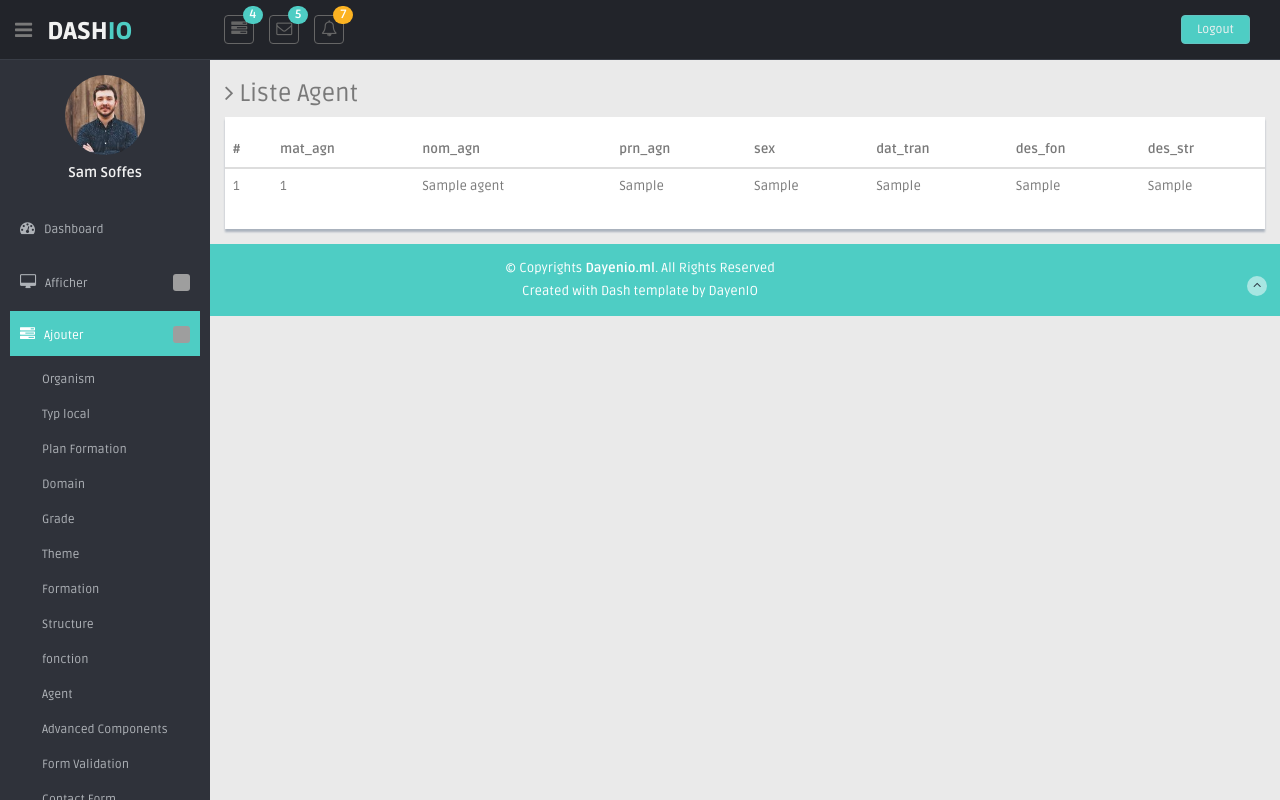
After one commit to siemah/php-admin-of-training-institute, a PHP site: page /ui/afficher-agent.php in a window 1280 px wide. The commit adds this page. Run offline with PHP 8.4, Linux system fonts and the light colour scheme; tables that the repository leaves empty hold one stand-in row (values such as "Sample post"); grey boxes are pictures that could not be loaded.

Commit message:
show a list of agents

```diff
--- /dev/null
+++ b/ui/afficher-agent.php
@@ -0,0 +1,60 @@
+<?php require './includes/header.php' ?>
+<?php
+
+// recuperer la list des domaines
+$agents = $mysql->query(
+  'SELECT `mat_agn`, `nom_agn`, `prn_agn`, `sex`, `dat_tran`, `des_fon`, `des_str`
+    FROM `Agent`, Structure, Fonction
+    WHERE
+      Agent.cod_fon = Fonction.num_fon AND
+      Agent.cod_str = Structure.cod_str'
+);
+?>
+<!-- **********************************************************************************************************************************************************
+        MAIN CONTENT
+        *********************************************************************************************************************************************************** -->
+<!--main content start-->
+<section id="main-content">
+  <section class="wrapper">
+    <h3><i class="fa fa-angle-right"></i> Liste Agent</h3>
+    <div class="row">
+      <div class="col-md-12">
+        <div class="content-panel">
+          <table class="table table-hover">
+            <thead>
+              <tr>
+                <th>#</th>
+                <th>mat_agn</th>
+                <th>nom_agn</th>
+                <th>prn_agn</th>
+                <th>sex</th>
+                <th>dat_tran</th>
+                <th>des_fon</th>
+                <th>des_str</th>
+              </tr>
+            </thead>
+            <tbody>
+              <?php $i = 1;
+              foreach ($agents as $rows) : ?>
+                <tr>
+                  <td><?= $i; ?></td>
+                  <td><?= $rows['mat_agn']; ?></td>
+                  <td><?= $rows['nom_agn']; ?></td>
+                  <td><?= $rows['prn_agn']; ?></td>
+                  <td><?= $rows['sex']; ?></td>
+                  <td><?= $rows['dat_tran']; ?></td>
+                  <td><?= $rows['des_fon']; ?></td>
+                  <td><?= $rows['des_str']; ?></td>
+                </tr>
+              <?php $i++; endforeach; ?>
+            </tbody>
+          </table>
+        </div>
+      </div>
+      <!-- /col-md-12 -->
+    </div>
+  </section>
+</section>
+<!-- /MAIN CONTENT -->
+<!--main content end-->
+<?php require './includes/footer.php' ?>
--- a/ui/includes/header.php
+++ b/ui/includes/header.php
@@ -276,6 +276,7 @@
               <li><a href="afficher-theme.php">Theme</a></li>
               <li><a href="afficher-structure.php">Structure</a></li>
               <li><a href="afficher-fonction.php">fonction</a></li>
+              <li><a href="afficher-agent.php">Agent</a></li>
             </ul>
           </li>
           <li class="sub-menu">
@@ -293,6 +294,7 @@
               <li><a href="ajouter-formation.php">Formation</a></li>
               <li><a href="ajouter-structure.php">Structure</a></li>
               <li><a href="ajouter-fonction.php">fonction</a></li>
+              <li><a href="ajouter-agent.php">Agent</a></li>
               <li><a href="advanced_form_components.html">Advanced Components</a></li>
               <li><a href="form_validation.html">Form Validation</a></li>
               <li><a href="contactform.html">Contact Form</a></li>
```
